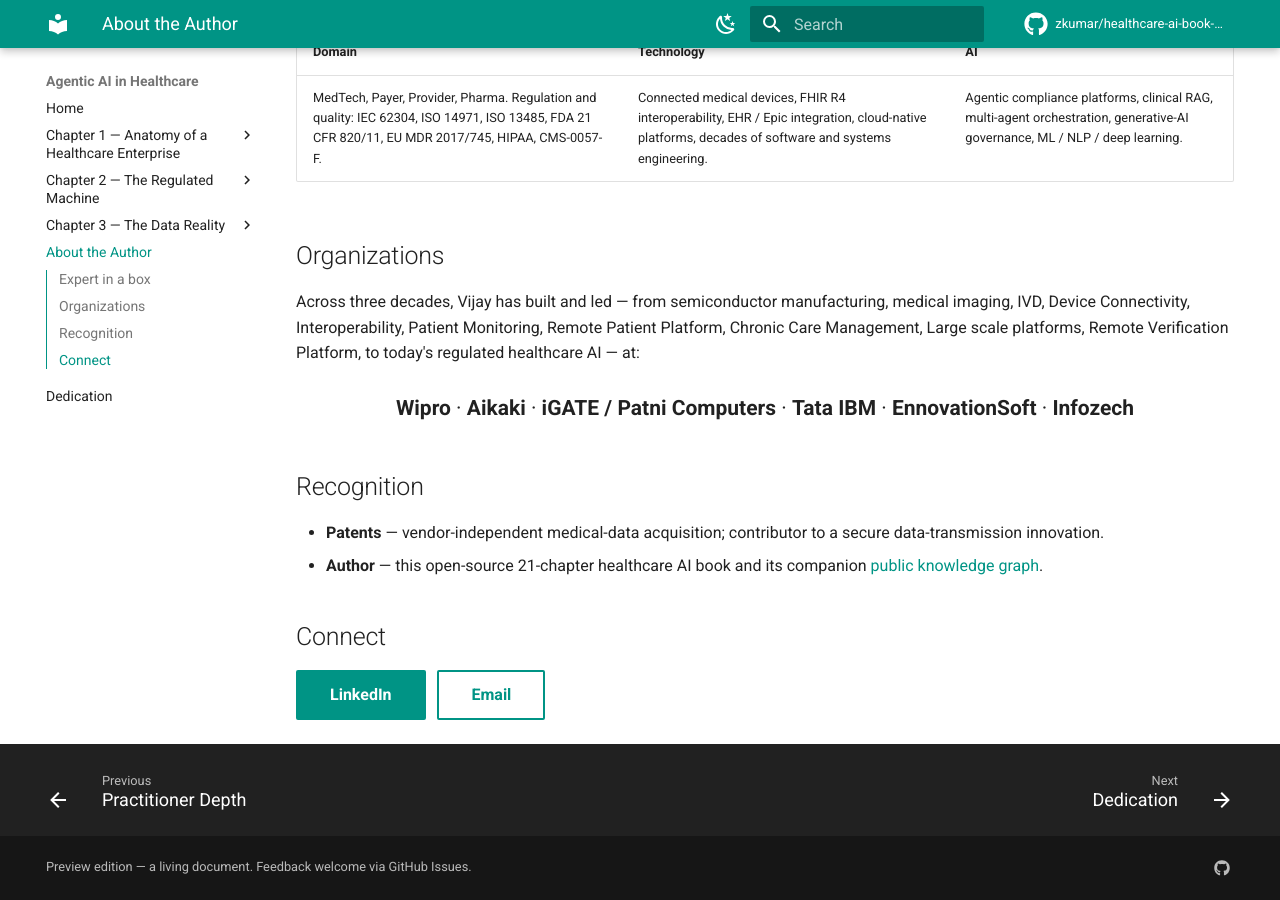
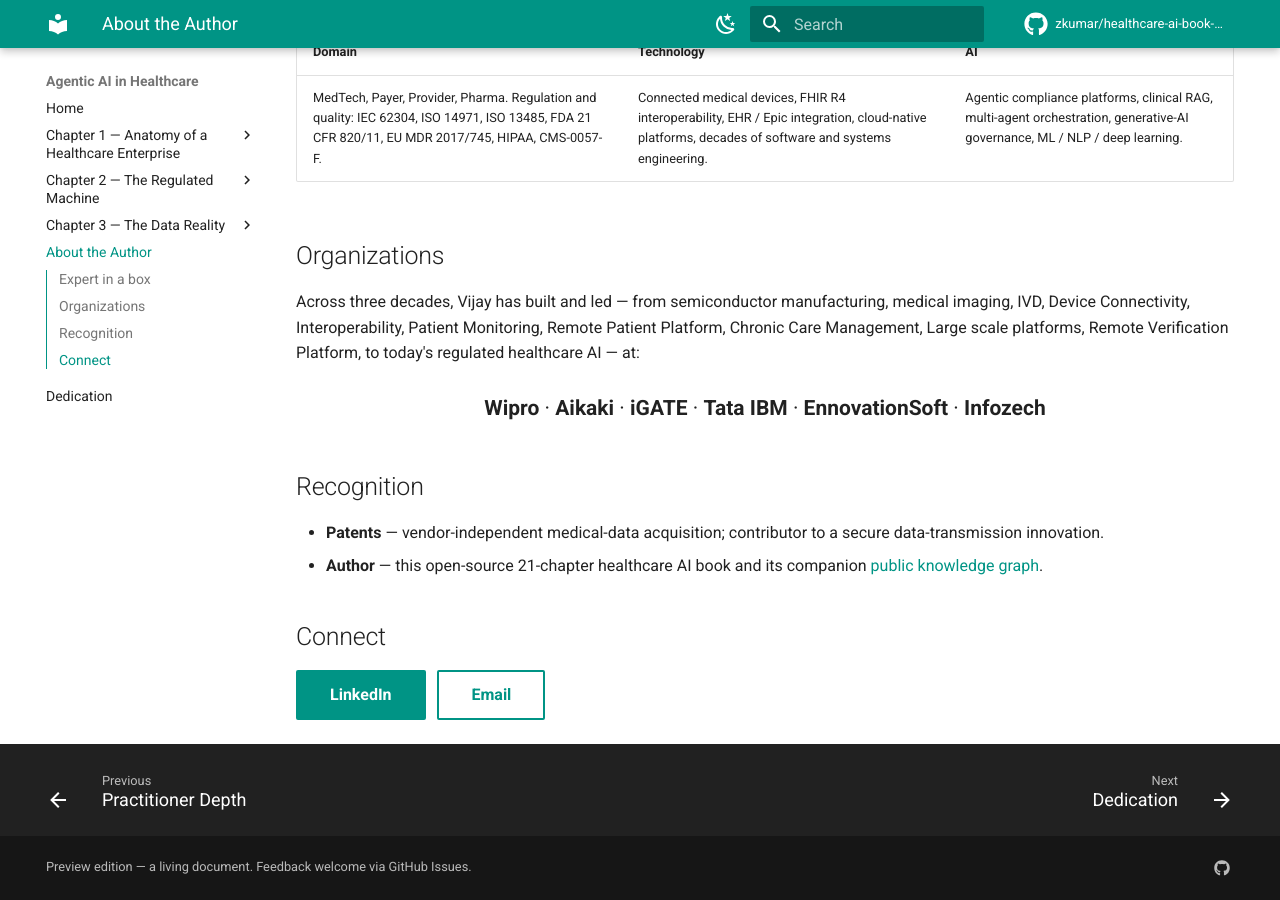
Before and after one commit to zkumar/healthcare-ai-book-preview, an MkDocs documentation site: the page built from docs/about.md, in a window 1280 px wide and 900 px high, scrolled down 864 px. Built offline with MkDocs 1.6.1 and Material for MkDocs 9.7.7, drawn with Linux system fonts in a browser that asks for light colours; comment, search, counter and statistics services are not loaded.

Commit message:
Organizations: iGATE/Patni Computers -> iGATE

```diff
--- a/docs/about.md
+++ b/docs/about.md
@@ -24,7 +24,7 @@
 Across three decades, Vijay has built and led — from semiconductor manufacturing, medical imaging, IVD, Device Connectivity, Interoperability, Patient Monitoring, Remote Patient Platform, Chronic Care Management, Large scale platforms, Remote Verification Platform, to today's regulated healthcare AI — at:
 
 <p align="center" style="font-size:1.05rem;line-height:2;">
-<strong>Wipro</strong> · <strong>Aikaki</strong> · <strong>iGATE / Patni Computers</strong> · <strong>Tata IBM</strong> · <strong>EnnovationSoft</strong> · <strong>Infozech</strong>
+<strong>Wipro</strong> · <strong>Aikaki</strong> · <strong>iGATE</strong> · <strong>Tata IBM</strong> · <strong>EnnovationSoft</strong> · <strong>Infozech</strong>
 </p>
 
 ## Recognition
```
